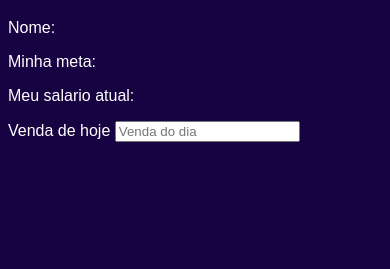
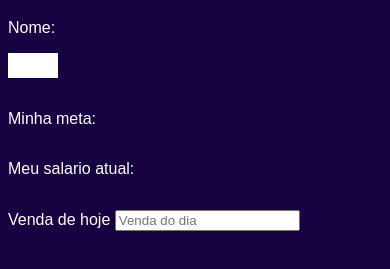
Before and after one commit to Obafemi1213/minhas_vendas, a plain HTML site: page index.html in a window 390 px wide. Shown: the part 61-330 px from the top of the page. Drawn offline with Linux system fonts and the light colour scheme.

Commit message:
background

```diff
--- a/index.html
+++ b/index.html
@@ -12,9 +12,7 @@
         <div>
             <h1>Minhas metas</h1>
             <div>
-                <p>
-                    Nome: <div class="enome" ></div>
-                </p>
+                <p> Nome: <div id="enome" ></div></p>
                 <p>
                     Minha meta: <div class="mmeta"></div>
                 </p>
--- a/style.css
+++ b/style.css
@@ -7,5 +7,16 @@
         background-color: #170242;
         color: white;
     }
+    p{
+        display: flex;
+    }
+
+
+    #enome{
+        display: flex;
+        height: 25px;
+        width: 50px;
+        background: white;
+    }
 
  }
```
